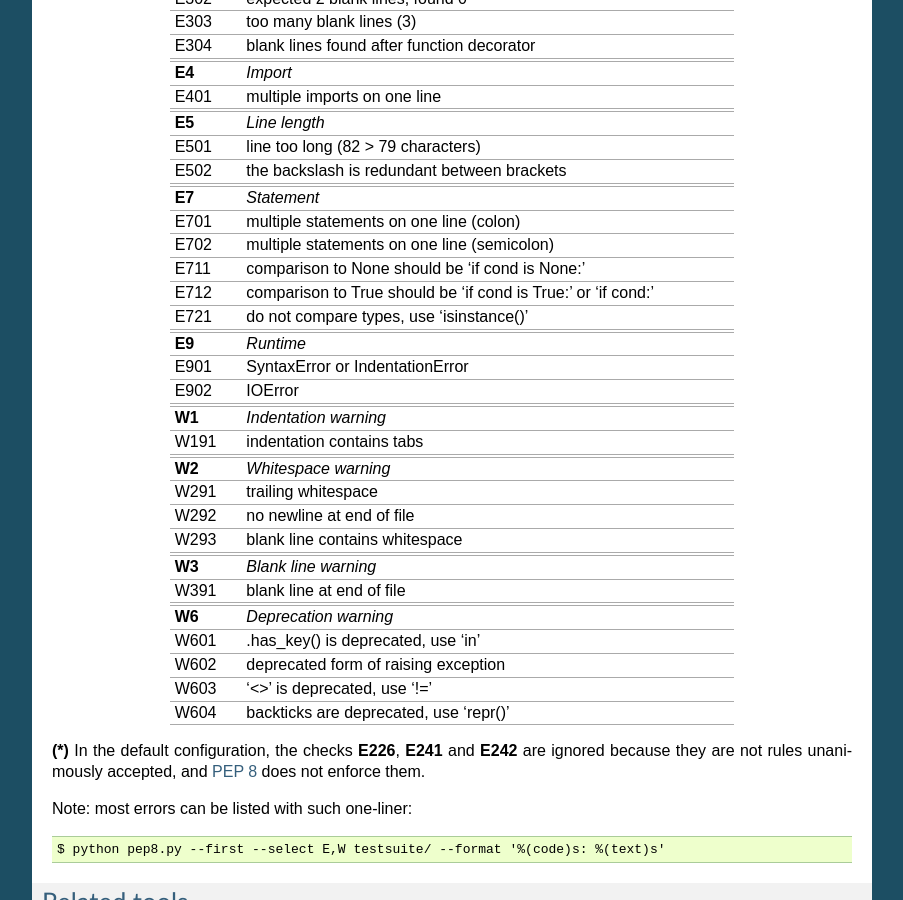
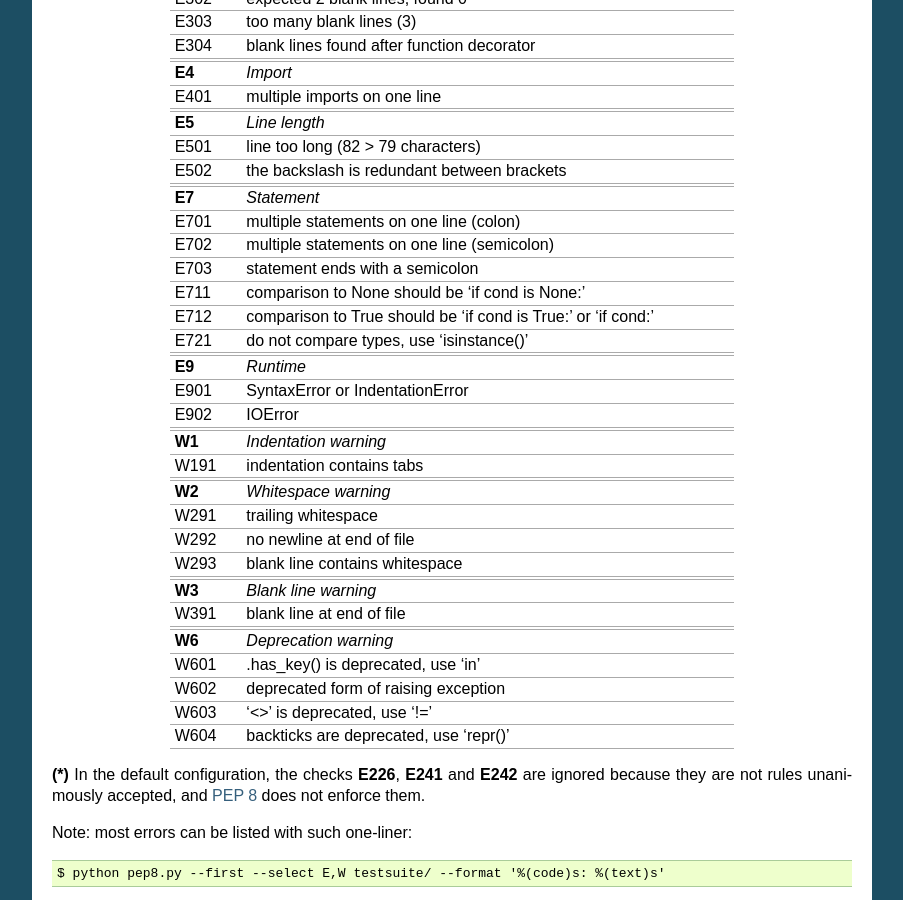
Before and after one commit to PyCQA/pycodestyle, a Sphinx documentation site: the page built from docs/intro.rst, in a window 1280 px wide and 900 px high, scrolled down 3824 px. Shown: the whole window, without its empty margins (198-1101 px from the left). Built offline with Sphinx 7.4.7, drawn with Linux system fonts in a browser that asks for light colours.

Commit message:
Doc: add E703 to the list of error codes

```diff
--- a/docs/intro.rst
+++ b/docs/intro.rst
@@ -293,6 +293,8 @@ This is the current list of error and warning codes:
 +----------+----------------------------------------------------------------------+
 | E702     | multiple statements on one line (semicolon)                          |
 +----------+----------------------------------------------------------------------+
+| E703     | statement ends with a semicolon                                      |
++----------+----------------------------------------------------------------------+
 | E711     | comparison to None should be 'if cond is None:'                      |
 +----------+----------------------------------------------------------------------+
 | E712     | comparison to True should be 'if cond is True:' or 'if cond:'        |
```
